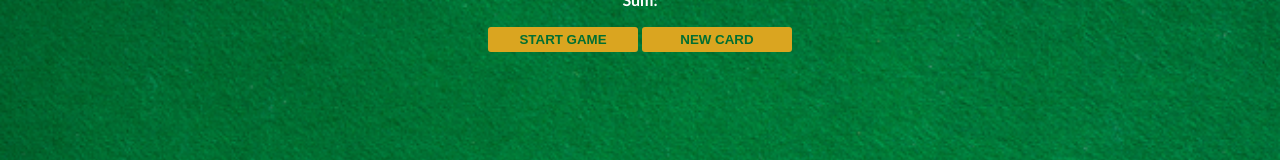
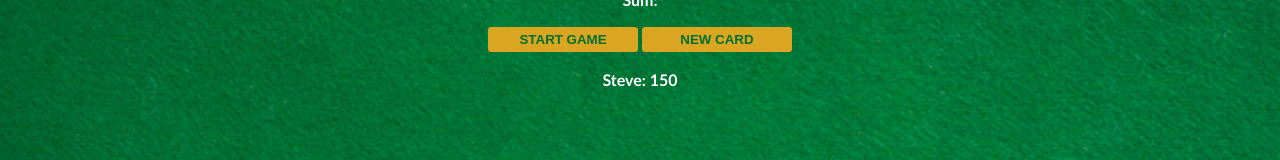
Before and after one commit to SteveBenton6/blackjack-card-game-app, a plain HTML site: page Index.html in a window 1280 px wide. Shown: the part 162-322 px from the top of the page. Drawn offline with Linux system fonts and the light colour scheme.

Commit message:
add name and available tokens at bottom

```diff
--- a/Index.html
+++ b/Index.html
@@ -13,6 +13,7 @@
     <p id="sum-el">Sum:</p>
     <button onclick="startGame()">START GAME</button>
     <button onclick="newCard()">NEW CARD</button>
+    <p id="player-el"></p>
     <script src="script.js" defer></script>
   </body>
 </html>
--- a/script.js
+++ b/script.js
@@ -1,3 +1,7 @@
+let player = {
+  name: "Steve",
+  chips: 150,
+};
 let firstCard;
 let secondCard;
 let cards = [];
@@ -10,6 +14,9 @@ let messageEl = document.getElementById("message-el");
 let sumEl = document.getElementById("sum-el");
 // let sumEl = document.querySelector("#sum-el");
 let cardsEl = document.getElementById("cards-el");
+let playerEl = document.getElementById("player-el");
+
+playerEl.textContent = player.name + ": " + player.chips;
 
 function getRandomCard() {
   let randomNumber = Math.floor(Math.random() * 13) + 1;
```
